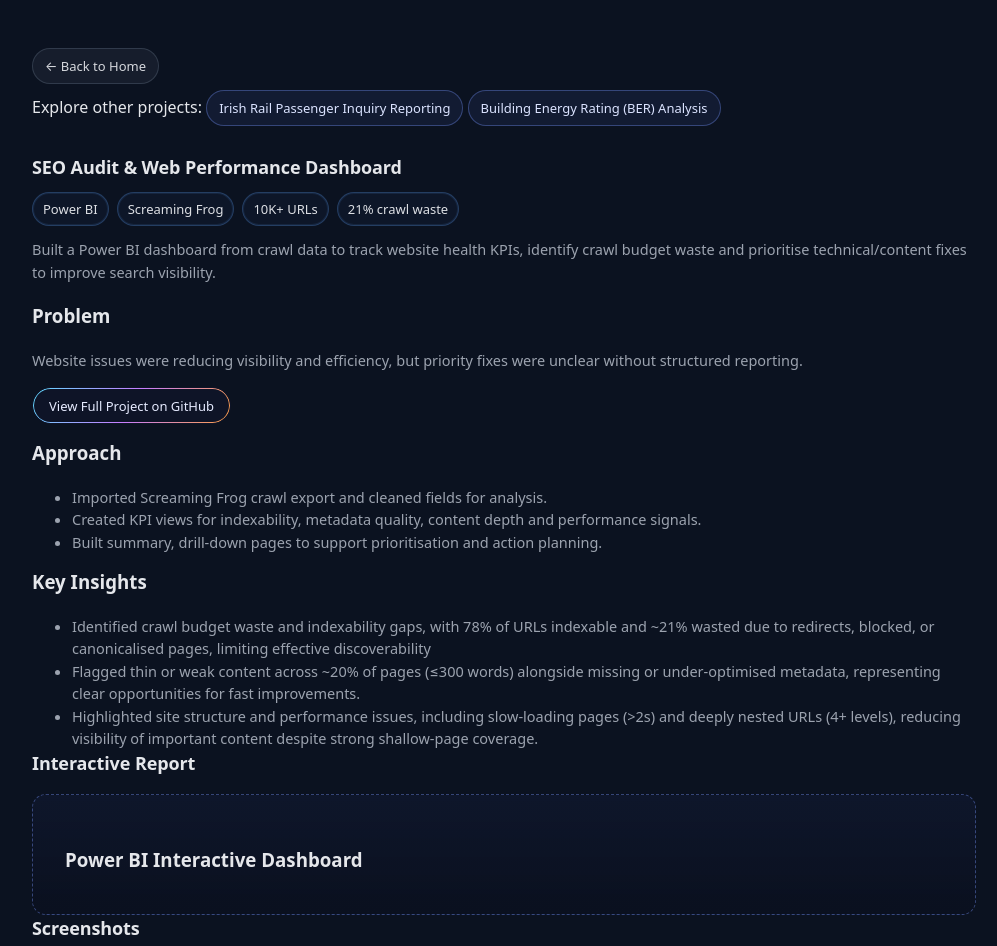
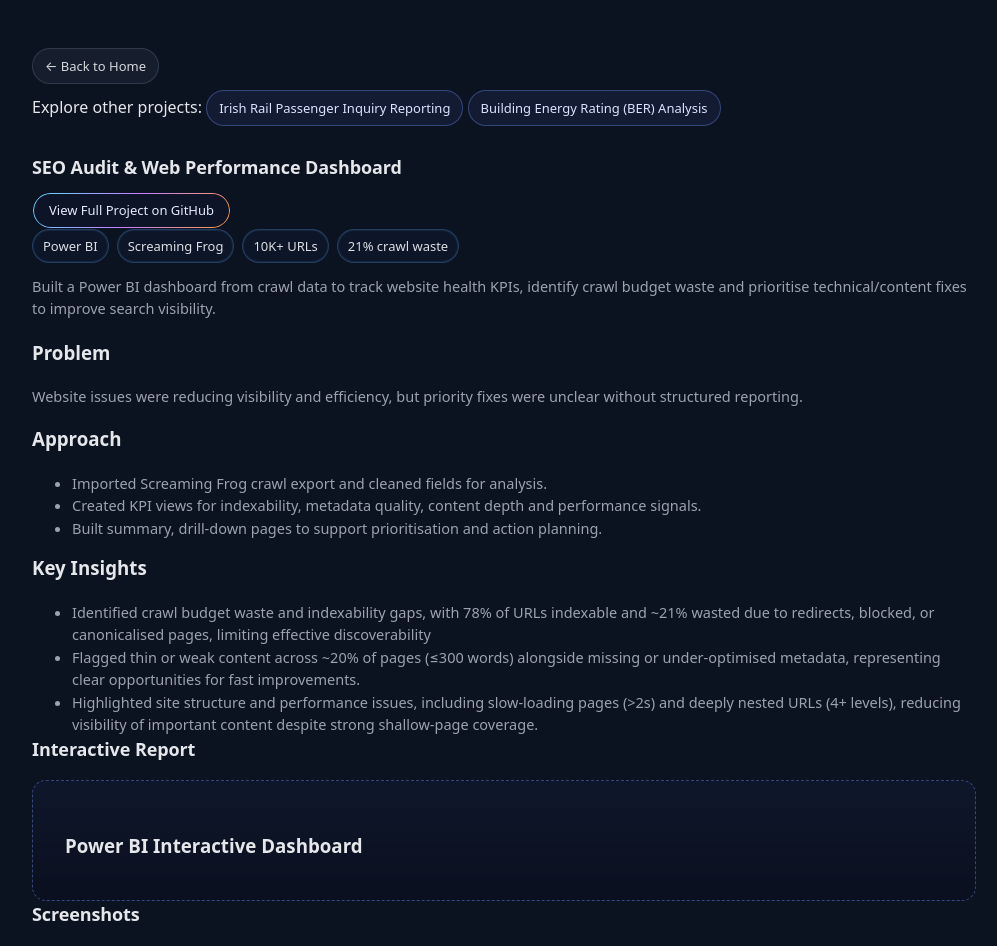
Before and after one commit to shihabasamad/portfolio, a plain HTML site: page projects/seo.html in a window 1280 px wide. Shown: the top 946 px of the page, without its empty margins (136-1133 px from the left). Drawn offline with Linux system fonts and the light colour scheme.

Commit message:
Update seo.html

```diff
--- a/projects/seo.html
+++ b/projects/seo.html
@@ -27,9 +27,18 @@
     </header>
 
     <section class="section" style="border-bottom:none;">
-      <h2>SEO Audit & Web Performance Dashboard</h2>
+      <div class="project-header">
+  <h2 class="project-title">SEO Audit & Web Performance Dashboard</h2>
 
-      <div class="badges">
+  <a
+    href="https://github.com/shihabasamad/SEO-Performance-Analysis-with-Power-BI"
+    target="_blank"
+    class="pill pill-github"
+  >
+    View Full Project on GitHub
+  </a>
+</div>
+        <div class="badges">
         <span class="badge">Power BI</span>
         <span class="badge">Screaming Frog</span>
         <span class="badge">10K+ URLs</span>
@@ -43,13 +52,7 @@
       <h3 style="margin-top:18px;">Problem</h3>
       <p class="subtitle">Website issues were reducing visibility and efficiency, but priority fixes were unclear without structured reporting.</p>
       <div class="project-links">
-  <a
-    href="https://github.com/shihabasamad/SEO-Performance-Analysis-with-Power-BI"
-    target="_blank"
-    class="pill pill-github"
-  >
-    View Full Project on GitHub
-  </a>
+
 </div>
 
       <h3 style="margin-top:14px;">Approach</h3>
```
